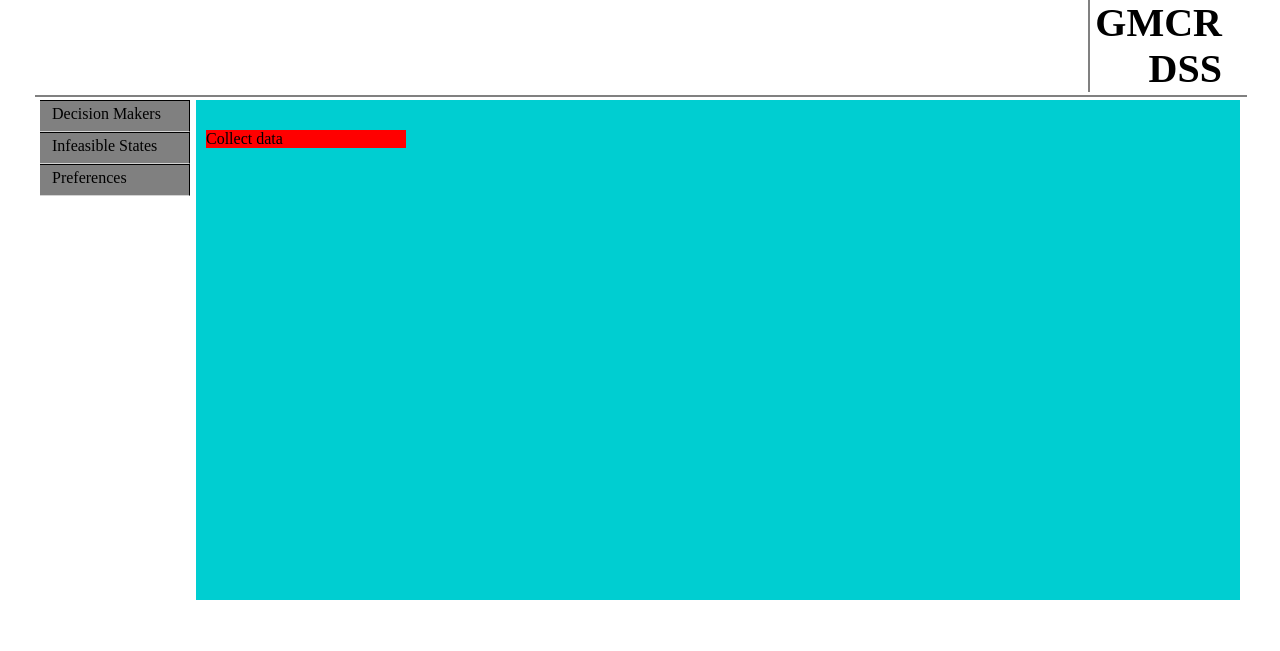
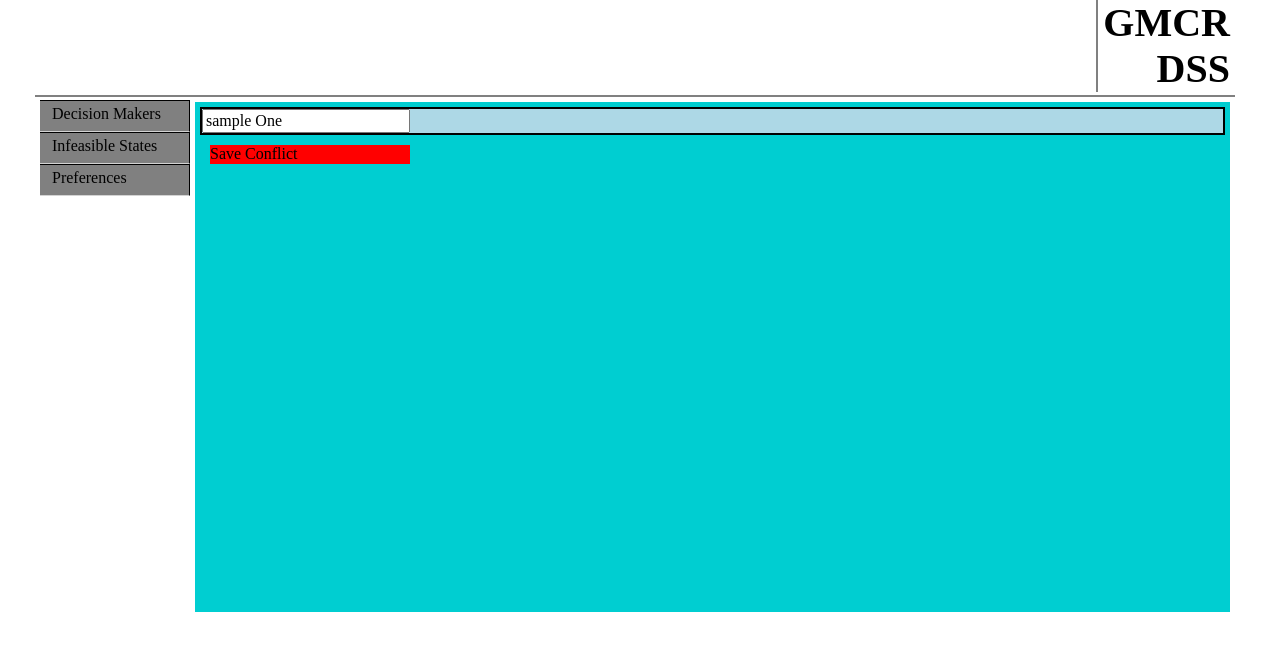
Before and after one commit to onp/GMCRsite, a Django app: page /conflicts/1/ in a window 1280 px wide. Shown: the top 651 px of the page. Run offline with Django 3.2, Linux system fonts and the light colour scheme; data comes from the database, SQL or seed files in the repository; both versions use the stored data as it was after the commit; parts of the project's set-up code (start-up, migrations or seed data) failed here and were passed over; some libraries are stand-ins or nearby versions.

Commit message:
progress on restructuring edit page

```diff
--- a/gmConflicts/static/gmConflicts/js/dmPage.js
+++ b/gmConflicts/static/gmConflicts/js/dmPage.js
@@ -95,7 +95,10 @@ var dmPageScript = function(){
         console.log(JSON.stringify(confCollector(), '    '));
         var conf = JSON.stringify(confCollector(), '    ')
         $.post("", {msg:conf})
-            .done(function(data){console.log(data);})
+            .done(function(data){
+                window.history.replaceState({'blah':'blah'},'a title',data);
+                console.log(data);
+                })
             .fail(function(){console.log("failed");});
     });
 };
--- a/gmConflicts/static/gmConflicts/styles/style_edit.css
+++ b/gmConflicts/static/gmConflicts/styles/style_edit.css
@@ -1,5 +1,6 @@
 div.container{
-	width:1200px;
+    width:100%;
+	max-width:1200px;
 	position:relative;
 	margin:0 auto;
 }
@@ -11,7 +12,7 @@ div{margin:0;padding:0}
 
 div.topbar{
 	position:relative;
-	width:101%;
+	width:100%;
 	height:95px;
 	right:5px;
 	border-bottom:2px solid gray;
@@ -21,14 +22,14 @@ div.topbar p{
 	border-left:2px solid gray;
 	padding:0px 5px;
 	text-align:right;
-	position:absolute;
-	right:20px;
+	float:right;
 	font-size:40px;
 	font-weight:bold;
 }
 
 div.sidebar{
 	position:absolute;
+    width:150px;
 	top:100px;
 }
 
@@ -63,19 +64,23 @@ div.sidebar li p{
 }
 
 div.mainContent{
-	position:absolute;
-	left: 13%;
-	top:100px;
+    margin: 5px 10px 10px 155px;
+    padding:5px;
 	background-color:darkTurquoise;
 	min-height:500px;
-	width:87%;
+}
+
+form.confInfo{
+    margin-bottom:5px;
+    background-color:lightBlue;
+    border:2px solid black;
 }
 
 ul.confList,
 div.dmList{
 	position:relative;
 	width:45%;
-	padding:10px;
+    min-width:325px;
 }
 
 li.conflictBox,
--- a/gmConflicts/templates/gmConflicts/editor.html
+++ b/gmConflicts/templates/gmConflicts/editor.html
@@ -37,9 +37,11 @@ $(dmPageScript);
 
 
     <div class="mainContent">
-        <div class="dmList">
-        </div>
-        <p id=collector style="background-color:red; width:200px; margin:10px;">Collect data</p>
+        <form class="confInfo">
+            <input type="text" name="confName" value="{{ conf.title }}" class="confName"></input>
+        </form>
+        <div class="dmList"></div>
+        <p id=collector style="background-color:red; width:200px; margin:10px;">Save Conflict</p>
     </div>
 
 
--- a/gmConflicts/views.py
+++ b/gmConflicts/views.py
@@ -21,7 +21,7 @@ def newConflict(request):
                 json_rep = request.POST['msg'],
                 json_stabilities = "{}")
         conf.save()
-        return HttpResponseRedirect(reverse('gmConflicts:editor', args=[conf.id]))
+        return HttpResponse(reverse('gmConflicts:editor', args=[conf.id]))
 
     elif request.method == "GET":
         conf = {'json_rep':"{}"}
```
Also changed, not shown: gmcr/data.db.
